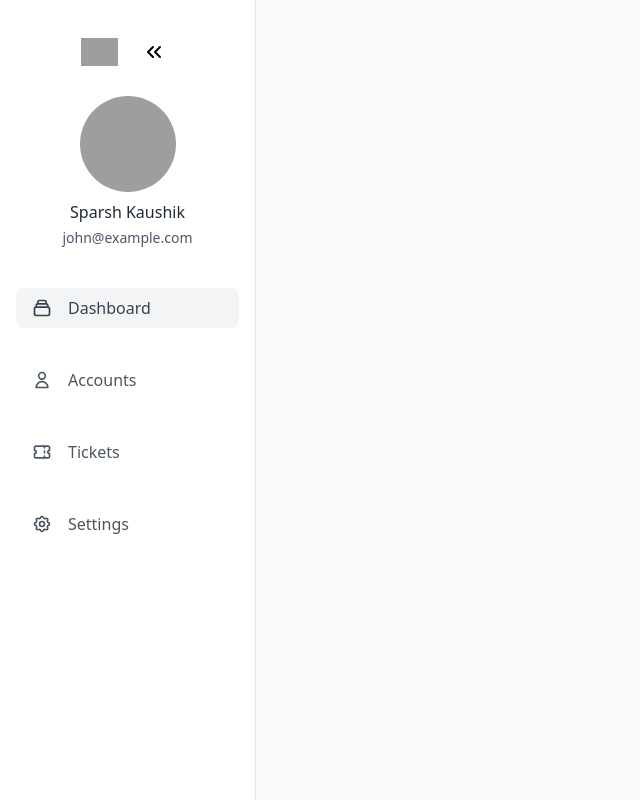
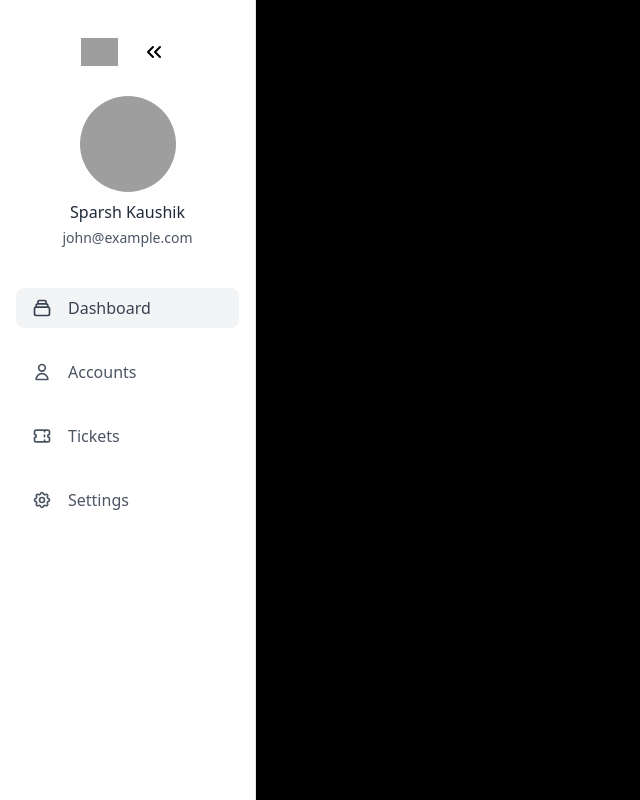
Before and after one commit to plagicop/simc.in, a SvelteKit app: page /dashboard in a window 1280 px wide. Shown: the whole page, without its empty margins (0-640 px from the left). Built offline with nearby package versions, Linux system fonts and the light colour scheme; grey boxes are pictures that could not be loaded.

Commit message:
LeftBar component is now a store

```diff
--- a/src/components/LeftBar.svelte
+++ /dev/null
@@ -1,3 +0,0 @@
-<div class="">
-
-</div>
--- /dev/null
+++ b/src/lib/stores.ts
@@ -0,0 +1,9 @@
+import { browser } from "$app/environment";
+import { writable } from "svelte/store";
+
+export const isLeftBarCollapsed = writable<boolean>(browser ? window.localStorage.getItem("isLeftBarCollapsed") === "true" : false);
+
+isLeftBarCollapsed.subscribe((value) => {
+    if (browser)
+        window.localStorage.setItem("isLeftBarCollapsed", value.toString());
+});
--- a/src/routes/dashboard/+layout.svelte
+++ b/src/routes/dashboard/+layout.svelte
@@ -1,10 +1,14 @@
-<script>
+<script lang="ts">
 	import { fade } from 'svelte/transition';
+	import { isLeftBarCollapsed } from '../../lib/stores';
 	import './style.scss';
 
-	let leftbarcollapsed = false;
+	let leftbarcollapsed: boolean
+
+	$: leftbarcollapsed = $isLeftBarCollapsed ? true : false
 </script>
 
+<div class="grid main">
 	<aside
 		class="leftbar {leftbarcollapsed
 			? 'collapsed'
@@ -14,7 +18,7 @@
 			<!-- svelte-ignore a11y-click-events-have-key-events -->
 			<div
 				class="w-full flex justify-center p-2 hover:bg-gray-100 rounded-lg cursor-pointer"
-			on:click={() => (leftbarcollapsed = !leftbarcollapsed)}
+				on:click={() => (isLeftBarCollapsed.set(!leftbarcollapsed))}
 			>
 				<svg
 					class=""
@@ -38,7 +42,7 @@
 				<!-- svelte-ignore a11y-click-events-have-key-events -->
 				<div
 					class="flex justify-center p-2 hover:bg-gray-100 rounded-lg cursor-pointer"
-				on:click={() => (leftbarcollapsed = !leftbarcollapsed)}
+					on:click={() => (isLeftBarCollapsed.set(!leftbarcollapsed))}
 				>
 					<svg
 						class=""
@@ -67,7 +71,7 @@
 			<p class="mx-2 mt-1 text-sm font-medium text-gray-600">john@example.com</p>
 		</div>
 		<div class="flex flex-col justify-between flex-1 mt-6">
-		<nav class="flex flex-col gap-4">
+			<nav class="flex flex-col gap-2">
 				<a class="route active" href="#">
 					<svg class="w-5 h-5" viewBox="0 0 24 24" fill="none" xmlns="http://www.w3.org/2000/svg">
 						<path
@@ -97,7 +101,6 @@
 							stroke-linejoin="round"
 						/>
 					</svg>
-
 					<span class="mx-4 font-medium">Accounts</span>
 				</a>
 				<a class="route" href="#">
@@ -110,7 +113,6 @@
 							stroke-linejoin="round"
 						/>
 					</svg>
-
 					<span class="mx-4 font-medium">Tickets</span>
 				</a>
 
@@ -131,11 +133,13 @@
 							stroke-linejoin="round"
 						/>
 					</svg>
-
 					<span class="mx-4 font-medium">Settings</span>
 				</a>
 			</nav>
 		</div>
 	</aside>
 
+	<div class="bg-black w-full">
 		<slot />
+	</div>
+</div>
--- a/src/routes/dashboard/style.scss
+++ b/src/routes/dashboard/style.scss
@@ -1,3 +1,6 @@
+.main{
+    grid-template-columns: min-content 1fr;
+
     .leftbar {
         @apply w-64 transition-all duration-300 ease-in-out;
 
@@ -10,12 +13,12 @@
 
             .profile {
                 img {
-				@apply w-8 h-8;
+                    @apply w-8 h-8 transition-all duration-300 ease-in-out;
                 }
 
                 h4,
                 p {
-				@apply hidden;
+                    @apply hidden transition-all duration-300 ease-in-out;
                 }
             }
 
@@ -24,7 +27,7 @@
                     @apply px-1 justify-center;
 
                     span {
-					@apply hidden;
+                        @apply hidden transition-all duration-300 ease-in-out;
                     }
                 }
             }
@@ -38,3 +41,4 @@
             }
         }
     }
+}
```
Lines whose indentation alone changed are shown as unchanged.
